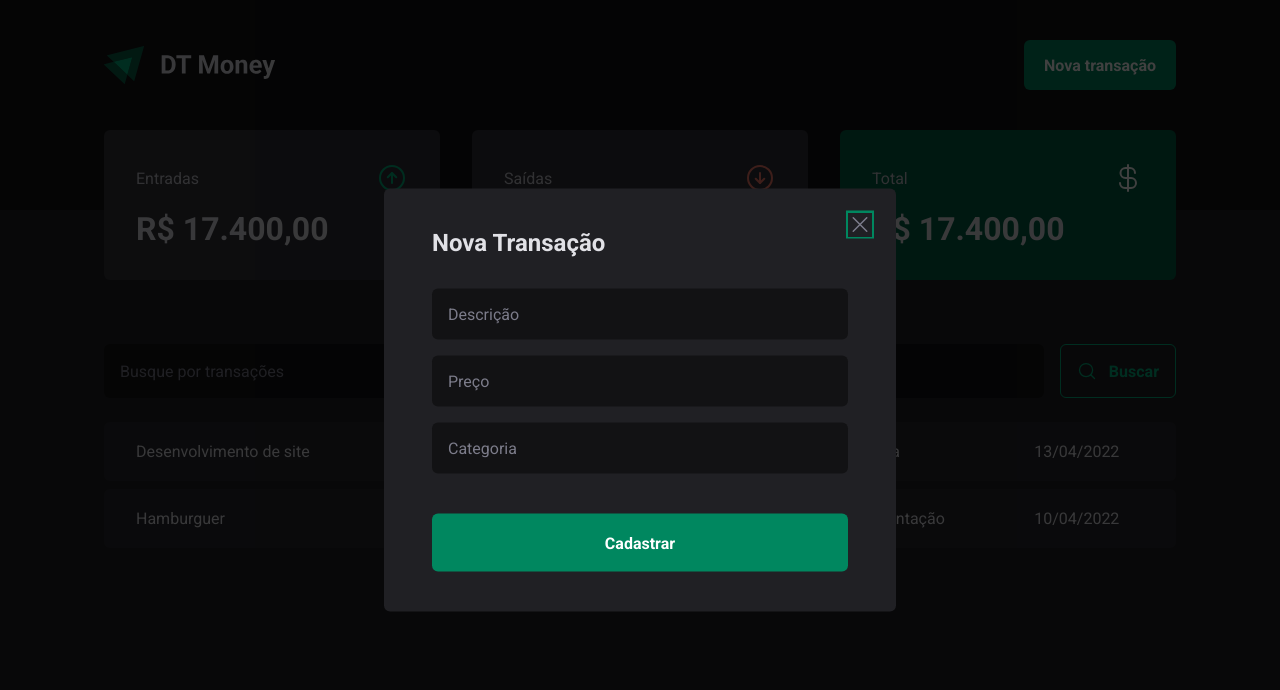
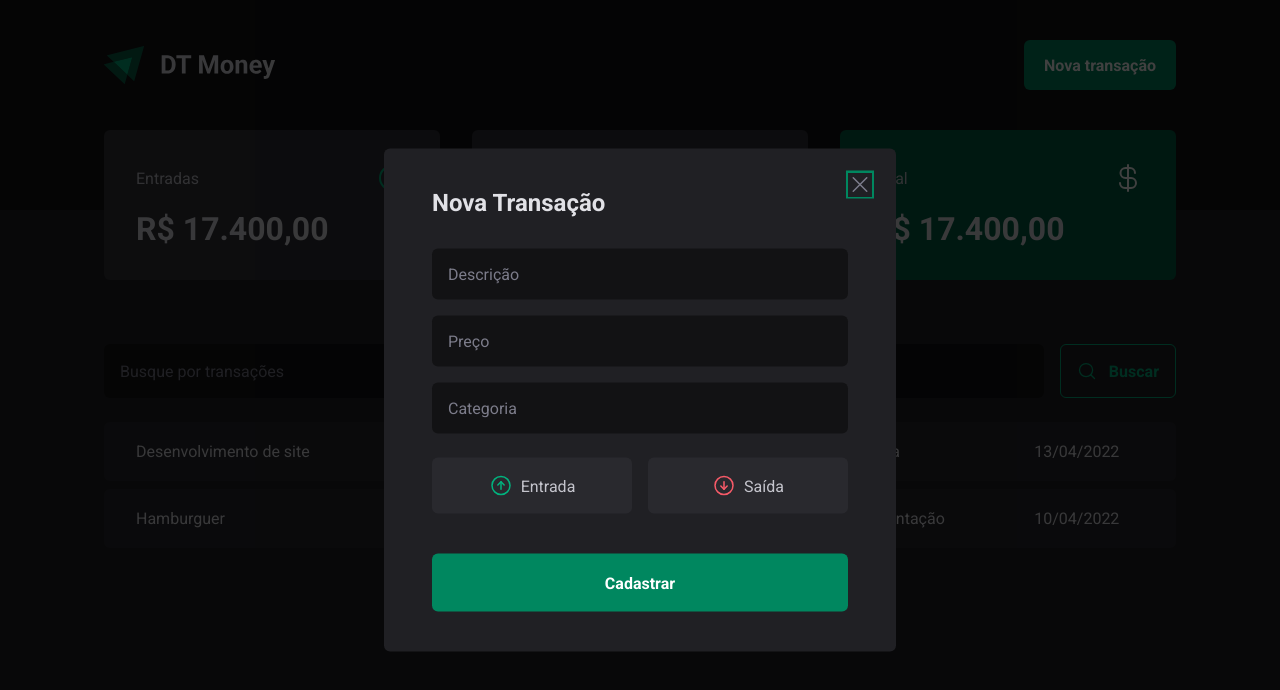
Before and after one commit to alicecomoura/dt-money-2.0, a React (Vite) app: page / in a window 1280 px wide. Both pictures are taken after a click on the button "Nova transação". Shown: the top 690 px of the page. Built offline with nearby package versions, Linux system fonts and the light colour scheme.

Commit message:
add accessible radio button

```diff
--- a/package.json
+++ b/package.json
@@ -10,6 +10,7 @@
   },
   "dependencies": {
     "@radix-ui/react-dialog": "^1.0.0",
+    "@radix-ui/react-radio-group": "^1.0.0",
     "phosphor-react": "^1.4.1",
     "react": "^18.2.0",
     "react-dom": "^18.2.0",
--- a/src/components/new-transaction-modal/new-transaction-modal.tsx
+++ b/src/components/new-transaction-modal/new-transaction-modal.tsx
@@ -1,7 +1,13 @@
 import * as Dialog from "@radix-ui/react-dialog";
-import { X } from "phosphor-react";
+import { ArrowCircleDown, ArrowCircleUp, X } from "phosphor-react";
 
-import { Overlay, Content, CloseButton } from "./styles";
+import {
+  Overlay,
+  Content,
+  CloseButton,
+  TransactionType,
+  TransactionTypeButton,
+} from "./styles";
 
 export function NewTransactionModal() {
   return (
@@ -20,6 +26,17 @@
           <input type="number" placeholder="Preço" />
           <input type="text" placeholder="Categoria" />
 
+          <TransactionType>
+            <TransactionTypeButton variant="income" value="incone">
+              <ArrowCircleUp size={24} />
+              Entrada
+            </TransactionTypeButton>
+            <TransactionTypeButton variant="outcome" value="outcome">
+              <ArrowCircleDown size={24} />
+              Saída
+            </TransactionTypeButton>
+          </TransactionType>
+
           <button type="submit">Cadastrar</button>
         </form>
       </Content>
--- a/src/components/new-transaction-modal/styles.ts
+++ b/src/components/new-transaction-modal/styles.ts
@@ -1,5 +1,7 @@
 import styled from "styled-components";
 import * as Dialog from "@radix-ui/react-dialog";
+import * as RadioGroup from "@radix-ui/react-radio-group";
+
 
 export const Overlay = styled(Dialog.Overlay)`
   position: fixed;
@@ -70,3 +72,45 @@
 
   color: ${(props) => props.theme["gray-500"]};
 `;
+
+export const TransactionType = styled(RadioGroup.Root)`
+  display: grid;
+  grid-template-columns: repeat(2, 1fr);
+  gap: 1rem;
+  margin-top: 0.5rem;
+`;
+
+interface TransactionTypeButtonProps {
+  variant: 'income' | 'outcome'
+}
+
+export const TransactionTypeButton = styled(RadioGroup.Item) <TransactionTypeButtonProps>`
+  background-color: ${props => props.theme["gray-700"]};
+  padding: 1rem;
+  display: flex;
+  align-items: center;
+  justify-content: center;
+  gap: 0.5rem;
+  border-radius: 6px;
+  border: 0;
+  cursor: pointer;
+  color: ${props => props.theme["gray-300"]};
+
+  svg {
+    color: ${props => props.variant === 'income' ? props.theme["green-300"] : props.theme["red-300"]};
+  }
+
+  &[data-state='unchecked']:hover {
+    background-color: ${props => props.theme["gray-600"]};
+    transition: background-color 0.2s;
+  }
+
+  &[data-state='checked'] {
+    color: ${props => props.theme.white};
+    background-color: ${props => props.variant === 'income' ? props.theme["green-500"] : props.theme["red-500"]};
+
+    svg {
+      color: ${props => props.theme.white};
+    }
+  }
+`;
```
Also changed, not shown: 1 other file (tests, documents, lock files or other folders).
